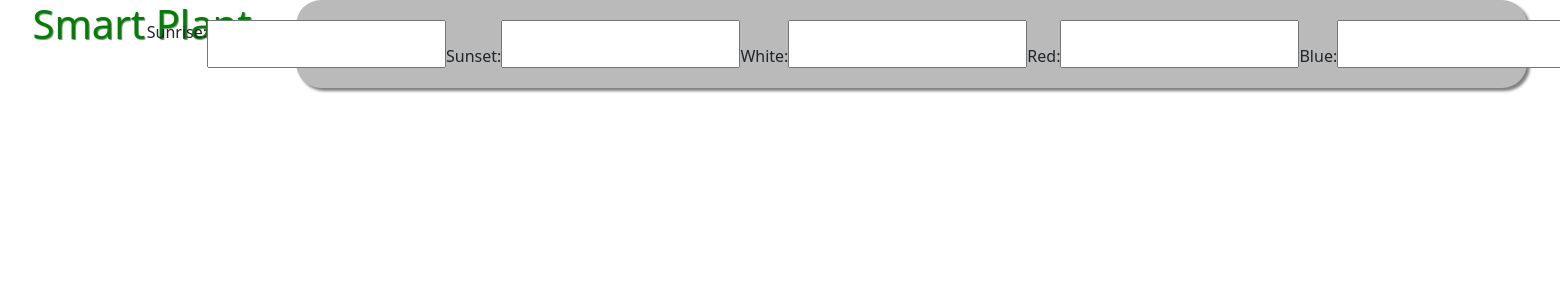
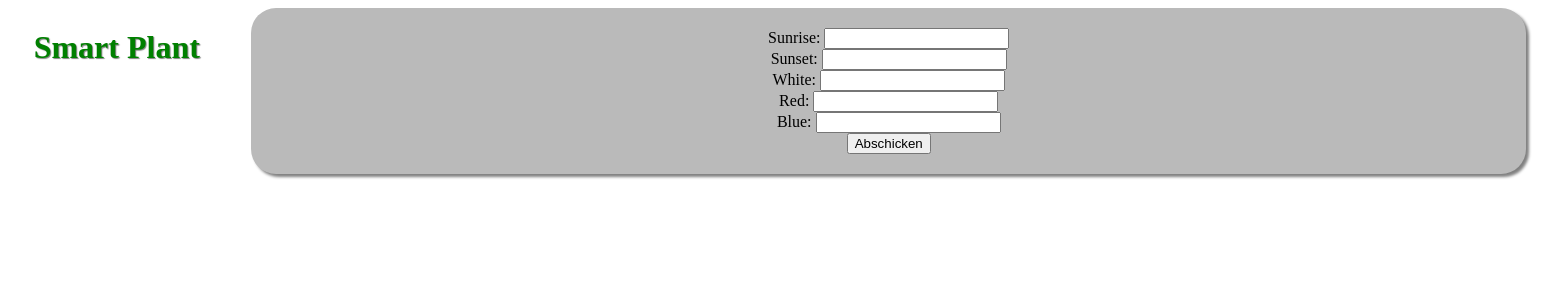
Before and after one commit to maximilian-lewald/SmartPlant, a Flask app: page / in a window 1560 px wide; the page is wider, and only the part inside the window is pictured. Shown: the top 300 px of that part. Run offline with Flask 2, Linux system fonts and the light colour scheme.

Commit message:
Fix style

```diff
--- a/static/style.css
+++ b/static/style.css
@@ -1,4 +1,4 @@
-*{
+body {
     text-align: center;
     display:flex;
     justify-content:center;
--- a/templates/index.html
+++ b/templates/index.html
@@ -3,13 +3,13 @@
 <head>
   <meta charset="UTF-8">
   <link rel="stylesheet" href='/static/style.css' />
-  <link href="https://cdn.jsdelivr.net/npm/bootstrap@5.1.0/dist/css/bootstrap.min.css" rel="stylesheet" integrity="sha384-KyZXEAg3QhqLMpG8r+8fhAXLRk2vvoC2f3B09zVXn8CA5QIVfZOJ3BCsw2P0p/We" crossorigin="anonymous">
 </head>
 
 <body>
   <div id="app_title">
       <h1>Smart Plant</h1>
   </div>
+
   <div id="grow1" class="container">
     <form method="post" action="/">
       Sunrise:
```
